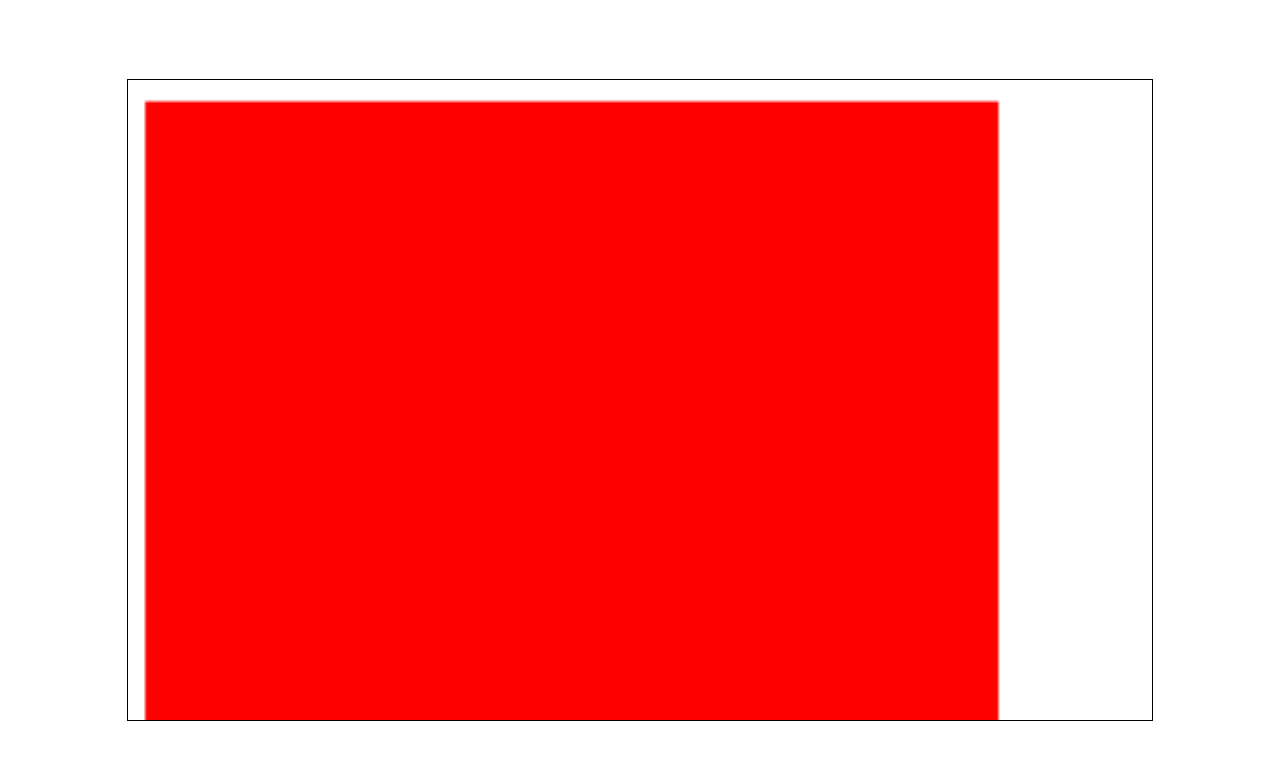
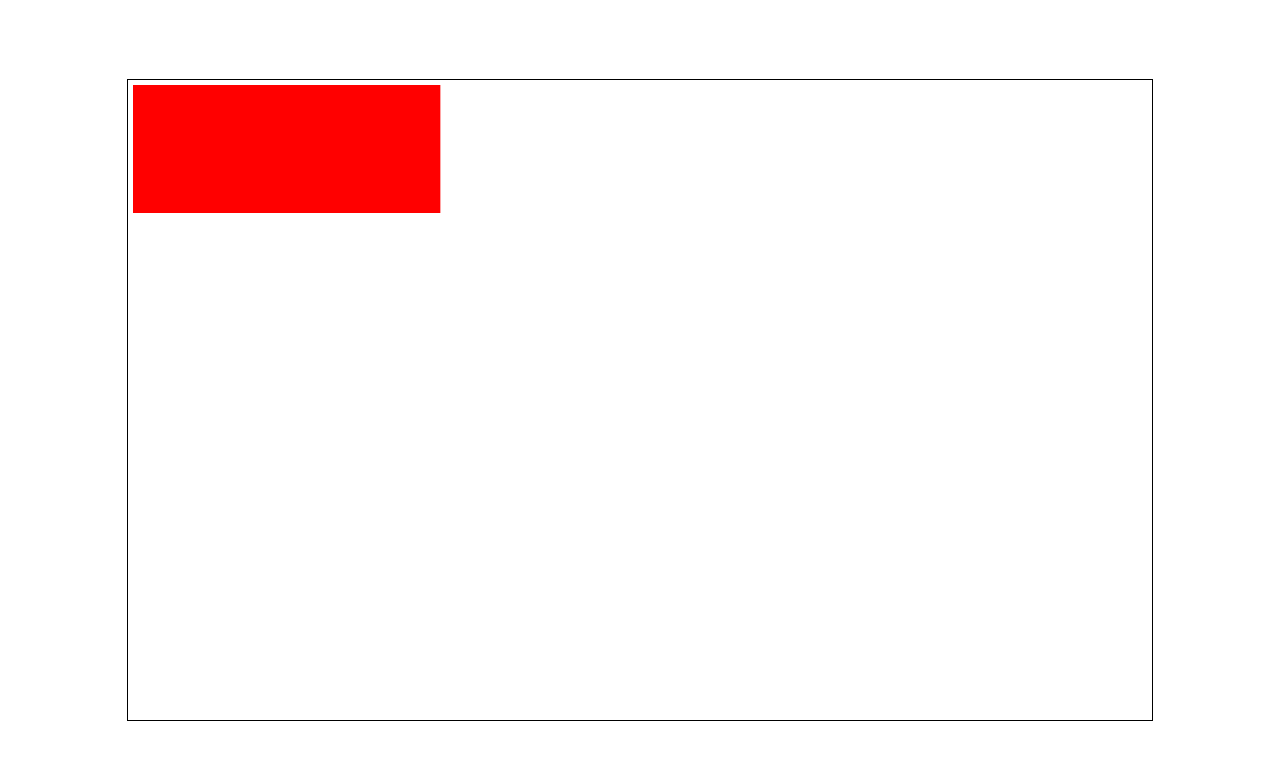
Before and after one commit to nathanWilson81/rectangle-editor, a React (Create React App) app: page / in a window 1280 px wide. Shown: the top 760 px of the page. Built offline with nearby package versions, Linux system fonts and the light colour scheme.

Commit message:
Establish pattern for saving rectangles

```diff
--- a/src/App.js
+++ b/src/App.js
@@ -2,21 +2,38 @@ import { useEffect } from "react"
 
 import "./App.css"
 
+const canvasId = "rectangle-editor"
+
 const rectanglesOnMount = [
-  { x: 5, y: 5, width: 250, height: 350, color: "red" },
+  { x: 5, y: 5, width: 0.3, height: 0.2, color: "red" },
 ]
 
+const getCanvasContext = () => {
+  const canvas = document.getElementById(canvasId)
+  return canvas.getContext("2d")
+}
+
+const setupCanvas = () => {
+  const ctx = getCanvasContext()
+  ctx.scale(1, 1)
+}
 const drawRectangle = ({ x, y, width, height, color }) => {
-  const canvas = document.getElementById("rectangle-editor")
-  const ctx = canvas.getContext("2d")
+  const ctx = getCanvasContext()
+  const actualWidth = ctx.canvas.clientWidth * width
+  const actualHeight = ctx.canvas.clientHeight * height
   ctx.beginPath()
   ctx.fillStyle = color
-  ctx.rect(x, y, width, height)
+  ctx.rect(x, y, actualWidth, actualHeight)
   ctx.fill()
 }
 
+const canvasHeight = window.innerHeight * 0.8
+const canvasWidth = window.innerWidth * 0.8
+
 function App() {
+  // Need to handle resizing
   useEffect(() => {
+    setupCanvas()
     rectanglesOnMount.map(drawRectangle)
   }, [])
 
@@ -32,8 +49,10 @@ function App() {
       className="App"
     >
       <canvas
-        style={{ border: "1px solid black", height: "80%", width: "80%" }}
-        id="rectangle-editor"
+        style={{ border: "1px solid black" }}
+        height={canvasHeight}
+        width={canvasWidth}
+        id={canvasId}
       />
     </div>
   )
```
